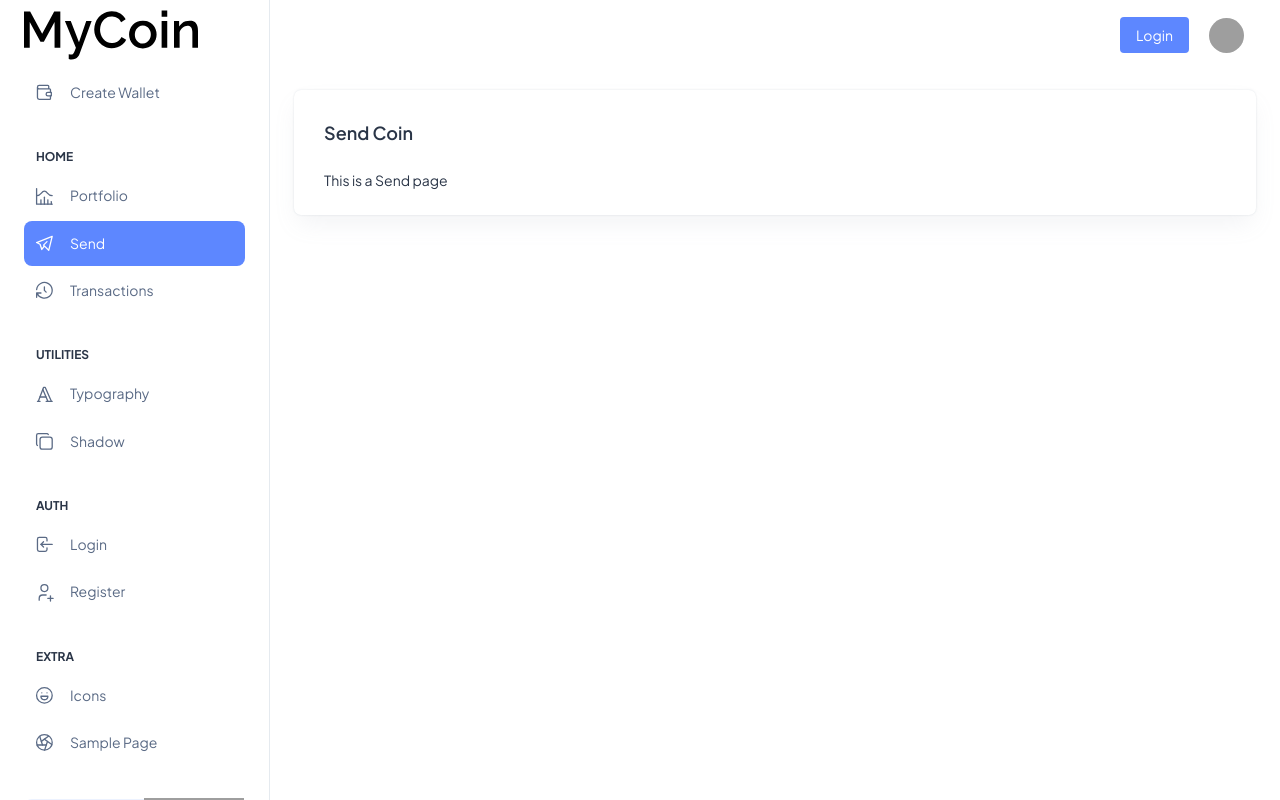
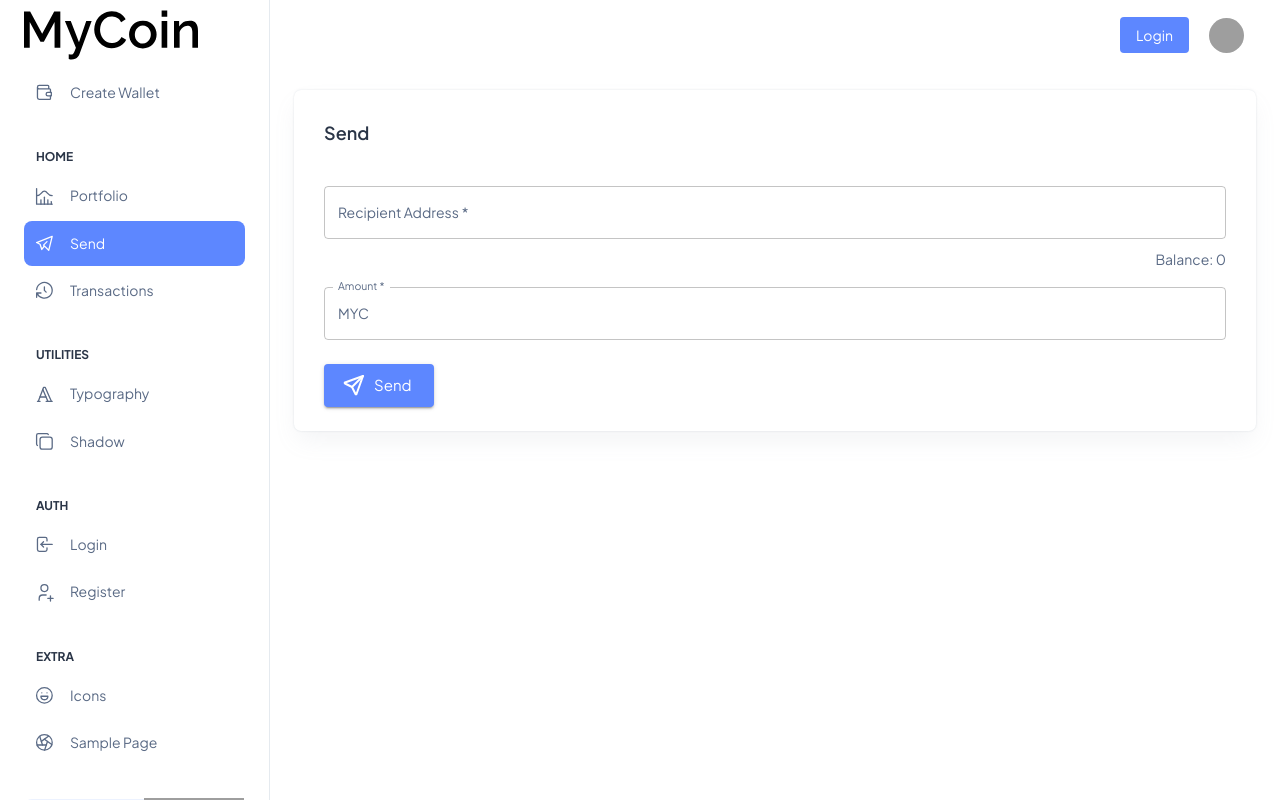
Before and after one commit to huuthanh21/mycoin, a Next.js app: page /wallet/send in a window 1280 px wide. Built offline with nearby package versions, Linux system fonts and the light colour scheme; grey boxes are pictures that could not be loaded.

Commit message:
chore: Add form for sending coins in wallet send page

```diff
--- a/app/(DashboardLayout)/wallet/send/page.tsx
+++ b/app/(DashboardLayout)/wallet/send/page.tsx
@@ -2,13 +2,92 @@
 
 import PageContainer from "@/app/(DashboardLayout)/components/container/PageContainer";
 import DashboardCard from "@/app/(DashboardLayout)/components/shared/DashboardCard";
-import { Typography } from "@mui/material";
+import {
+	Alert,
+	Box,
+	Button,
+	InputAdornment,
+	Snackbar,
+	TextField,
+	Typography,
+} from "@mui/material";
+import { IconSend } from "@tabler/icons-react";
+import { useState } from "react";
 
 const SendPage = () => {
+	const [recipientAddress, setRecipientAddress] = useState("");
+	const [amount, setAmount] = useState("");
+	const [open, setOpen] = useState(false);
+
+	const handleSend = (e: React.FormEvent<HTMLFormElement>) => {
+		e.preventDefault();
+		// Here you would typically integrate with a wallet or blockchain
+		console.log("Sending", amount, "to", recipientAddress);
+		setOpen(true);
+		// Reset form
+		setRecipientAddress("");
+		setAmount("");
+	};
+
 	return (
 		<PageContainer description="this is Send page" title="Send Coin">
-			<DashboardCard title="Send Coin">
-				<Typography>This is a Send page</Typography>
+			<DashboardCard title="Send">
+				<div>
+					<form onSubmit={handleSend}>
+						<TextField
+							fullWidth
+							label="Recipient Address"
+							margin="normal"
+							onChange={(e) => setRecipientAddress(e.target.value)}
+							required
+							value={recipientAddress}
+							variant="outlined"
+						/>
+						<Typography align="right" color="textSecondary" variant="subtitle1">
+							Balance: 0
+						</Typography>
+						<TextField
+							InputProps={{
+								startAdornment: (
+									<InputAdornment position="start">MYC</InputAdornment>
+								),
+							}}
+							fullWidth
+							label="Amount"
+							margin="normal"
+							onChange={(e) => setAmount(e.target.value)}
+							required
+							type="number"
+							value={amount}
+							variant="outlined"
+						/>
+						<Box sx={{ mt: 2 }}>
+							<Button
+								color="primary"
+								size="large"
+								startIcon={<IconSend />}
+								type="submit"
+								variant="contained"
+							>
+								Send
+							</Button>
+						</Box>
+					</form>
+					<Snackbar
+						anchorOrigin={{ horizontal: "right", vertical: "bottom" }}
+						autoHideDuration={6000}
+						onClose={() => setOpen(false)}
+						open={open}
+					>
+						<Alert
+							onClose={() => setOpen(false)}
+							severity="success"
+							sx={{ width: "100%" }}
+						>
+							Transaction sent successfully!
+						</Alert>
+					</Snackbar>
+				</div>
 			</DashboardCard>
 		</PageContainer>
 	);
```
